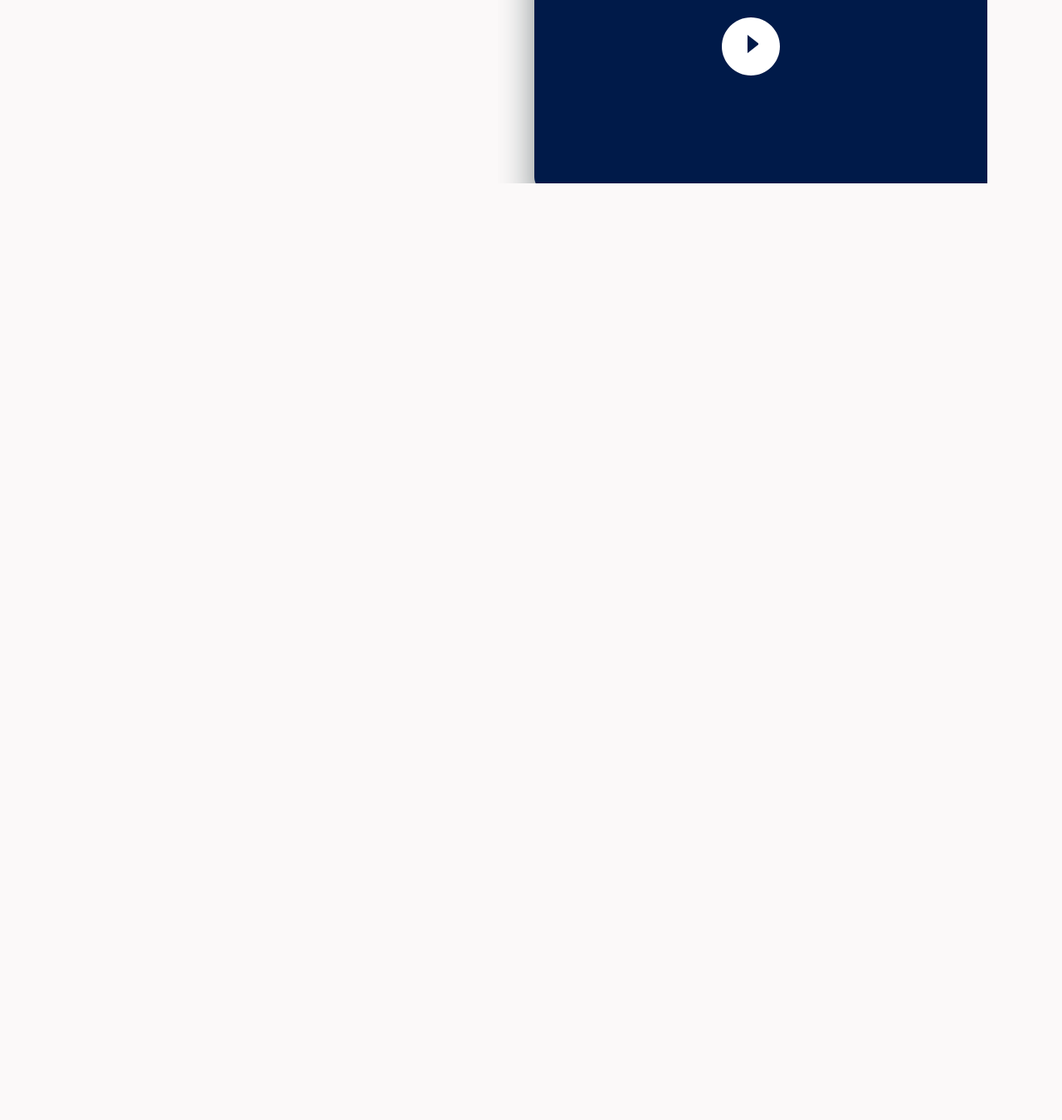
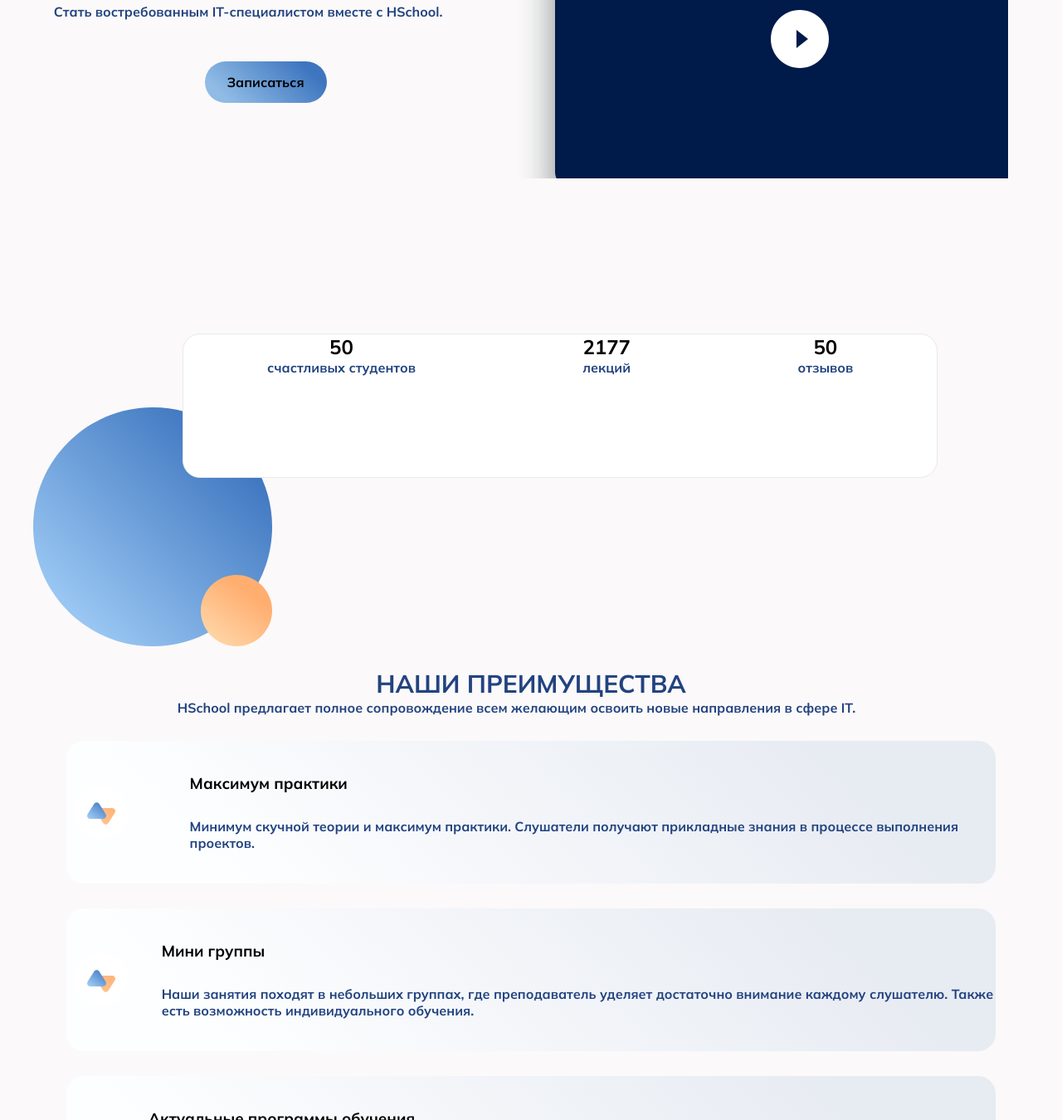
Before and after one commit to faleialina/HSchool-ui, a plain HTML site: page index.html in a window 1280 px wide. Shown: the part 295-1645 px from the top of the page at 83% size. Before the commit the page ends 800 px from the top, so only its background shows below. Drawn offline with Linux system fonts and the light colour scheme.

Commit message:
HSchool-hs

```diff
--- a/index.html
+++ b/index.html
@@ -34,14 +34,65 @@
             <p>Стать востребованным IT-специалистом вместе с HSchool. </p>
             <div class="btn-start">Записаться</div>
         </div>
-        <div class="video">
-            <div class="Rectangle"></div>
-            <div class="Oval"></div>
-            <div class="Triangle"></div>
+        <div class="video"></div>
+    </section>
+
+    <section class="two">
+        <div class="Oval"></div>
+        <div class="text">
+            <div>
+                <h2>50</h2>
+                <p>счастливых студентов</p>
+            </div>
+            <div>
+                <h2>2177</h2>
+                <p>лекций</p>
+            </div>
+            <div>
+                <h2>50</h2>
+                <p>отзывов</p>
+            </div>
         </div>
     </section>
-    <section></section>
-    <section></section>
+
+    <section class="three">
+        <h1>НАШИ ПРЕИМУЩЕСТВА</h1>
+        <p>HSchool предлагает полное сопровождение всем желающим освоить новые направления в сфере IT. </p>
+        <div class="inf">
+            <div class="img"></div>
+            <div>
+                <h3>Максимум практики</h3>
+                <p>Минимум скучной теории и максимум практики. Слушатели получают прикладные знания в процессе
+                    выполнения проектов.</p>
+            </div>
+        </div>
+        <div class="inf">
+            <div class="img"></div>
+            <div>
+                <h3>Мини группы</h3>
+                <p>Наши занятия походят в небольших группах, где преподаватель уделяет достаточно внимание каждому
+                    слушателю. Также есть возможность индивидуального обучения.</p>
+            </div>
+        </div>
+        <div class="inf">
+            <div class="img"></div>
+            <div>
+                <h3>Актуальные программы обучения</h3>
+                <p>Мы меняем программы обучения вместе с изменениями в мире IT. Таким образом ты будешь изучать
+                    только
+                    актуальную информацию и получишь навыки, необходимые для должности Senior JS Developer.</p>
+            </div>
+        </div>
+        <div class="inf">
+            <div class="img"></div>
+            <div>
+                <h3>Всестороннее развитие</h3>
+                <p>Мы поможем тебе прокачать soft skills, чтобы помочь легко проходить собеседования, эффективно
+                    работать в команде и вырабатывать необходимые личностные качества для карьерного роста.</p>
+            </div>
+        </div>
+        </div>
+    </section>
 </body>
 
 </html>
--- a/style.scss
+++ b/style.scss
@@ -1,13 +1,15 @@
 $color-font-dark-blue: #224380;
 $color-font-whait: #FFFFFF;
 
-$display: display flex,
-    justify-content space-between;
+%display {
+    display: flex;
+    justify-content: space-between;
+}
 
 
 
 * {
-    margin: 0px;
+    margin: auto;
     padding: 0px;
     font-family: 'Mulish';
 }
@@ -20,7 +22,7 @@ body {
 }
 
 header {
-    display: $display;
+    @extend %display;
     align-items: center;
 }
 
@@ -30,7 +32,7 @@ h1 {
 }
 
 nav {
-    display: $display;
+    @extend %display;
 }
 
 p {
@@ -58,43 +60,95 @@ p:not(:last-child) {
 }
 
 .one {
-    display: $display;
+    @extend %display;
+    margin-top: 100px;
+}
+
+.one p {
+    margin-top: 20px;
+    margin-bottom: 50px;
 }
 
 .video {
     width: 590px;
     height: 360px;
-    position: relative;
-    left: 600px;
-    bottom: 120px;
-
-}
-
-.Rectangle {
-    background-image: url(./img/Rectangle.svg);
-    width: 590px;
-    height: 360px;
+    background-image: url(./img/Group\ 7.svg);
     background-repeat: no-repeat;
 }
 
-.Oval {
-    background-image: url(./img/Oval.svg);
-    width: 70px;
-    height: 70px;
-    background-repeat: no-repeat;
-    position: absolute;
-    top: 160px;
-    left: 270px;
-}
+
 
 .Triangle {
     background-image: url(./img/Triangle.svg);
 
     background-repeat: no-repeat;
-    position: absolute;
+    position: relative;
     width: 14px;
     height: 23px;
-    position: absolute;
-    top: 180px;
+    bottom: 250px;
     left: 300px;
 }
+
+.two {
+    @extend %display;
+    height: 300px;
+    margin-top: 270px;
+}
+
+.Oval {
+    background-image: url(./img/Side\ Shape.svg);
+    width: 358px;
+    height: 288px;
+    background-repeat: no-repeat;
+    position: relative;
+
+}
+
+.text {
+    @extend %display;
+    width: 1120px;
+    height: 172px;
+    background: #FFFFFF;
+    border: 1px solid #E7EAEB;
+    border-radius: 21px;
+    position: relative;
+    bottom: 146px;
+    right: 110px;
+    border-right: 1px solid #E7EAEB;
+    border-right: not(last-child);
+
+}
+
+.text div {
+    text-align: center;
+
+    height: 172px;
+
+}
+
+.three {
+    margin-top: 20px;
+    text-align: center;
+}
+
+.inf {
+    @extend %display;
+    width: 1120px;
+    height: 172px;
+    text-align: left;
+    background: linear-gradient(44.11deg, #fdfeff 15.75%, #e7ebf2 84.63%);
+    border-radius: 21px;
+    margin-top: 30px;
+}
+
+.img {
+    background-image: url(./img/Group\ 8.svg);
+    width: 144px;
+    height: 64px;
+    background-repeat: no-repeat;
+    margin-left: 10px;
+}
+
+h3 {
+    margin-bottom: 30px;
+}
```
Also changed, not shown: img/Group 7.svg (added), img/Group 8.svg (added), img/Oval.svg (deleted), img/Rectangle.svg (deleted), img/Side Shape.svg (added), img/Triangle.svg (deleted), style.css.
